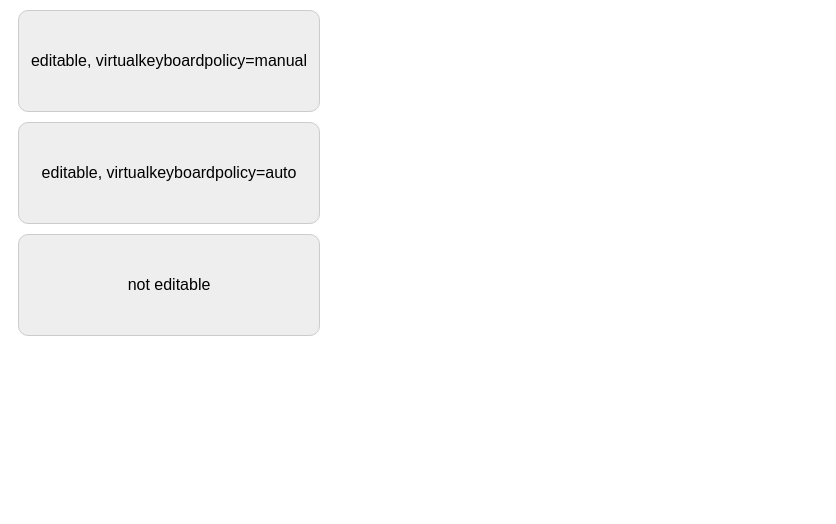
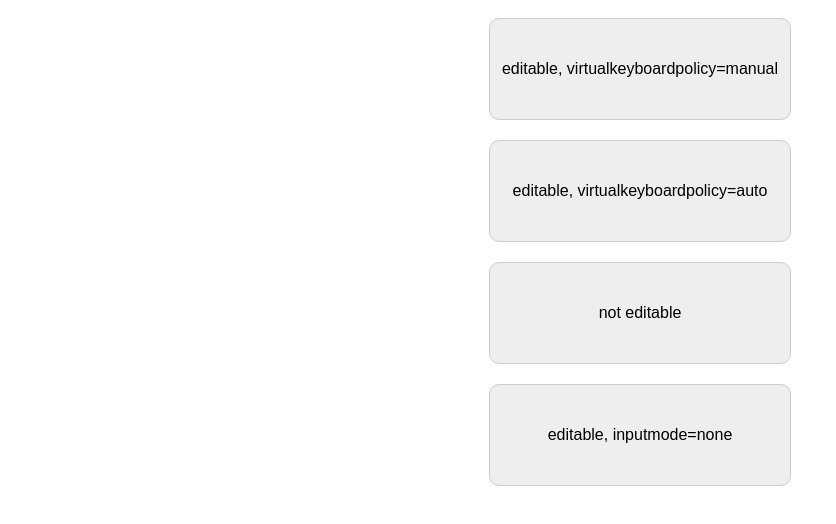
Before and after one commit to snianu/VirtualKeyboard, a plain HTML site: page policy.html in a window 1280 px wide. Shown: the whole page, without its empty margins (0-836 px from the left). Drawn offline with Linux system fonts and the light colour scheme.

Commit message:
Center content and add inputmode=none tap target

```diff
--- a/policy.html
+++ b/policy.html
@@ -1,6 +1,11 @@
 <!DOCTYPE html>
 <meta name="viewport" content="width=device-width, initial-scale=1">
 <style>
+    body {
+        display: grid;
+        place-items: center;
+    }
+
     .tap-target {
         width: 300px;
         height: 100px;
@@ -22,3 +27,4 @@
 <div class="tap-target" virtualkeyboardpolicy="manual" contenteditable>editable, virtualkeyboardpolicy=manual</div>
 <div class="tap-target" virtualkeyboardpolicy="auto" contenteditable>editable, virtualkeyboardpolicy=auto</div>
 <div class="tap-target">not editable</div>
+<div class="tap-target" inputmode="none" contenteditable>editable, inputmode=none</div>
```
